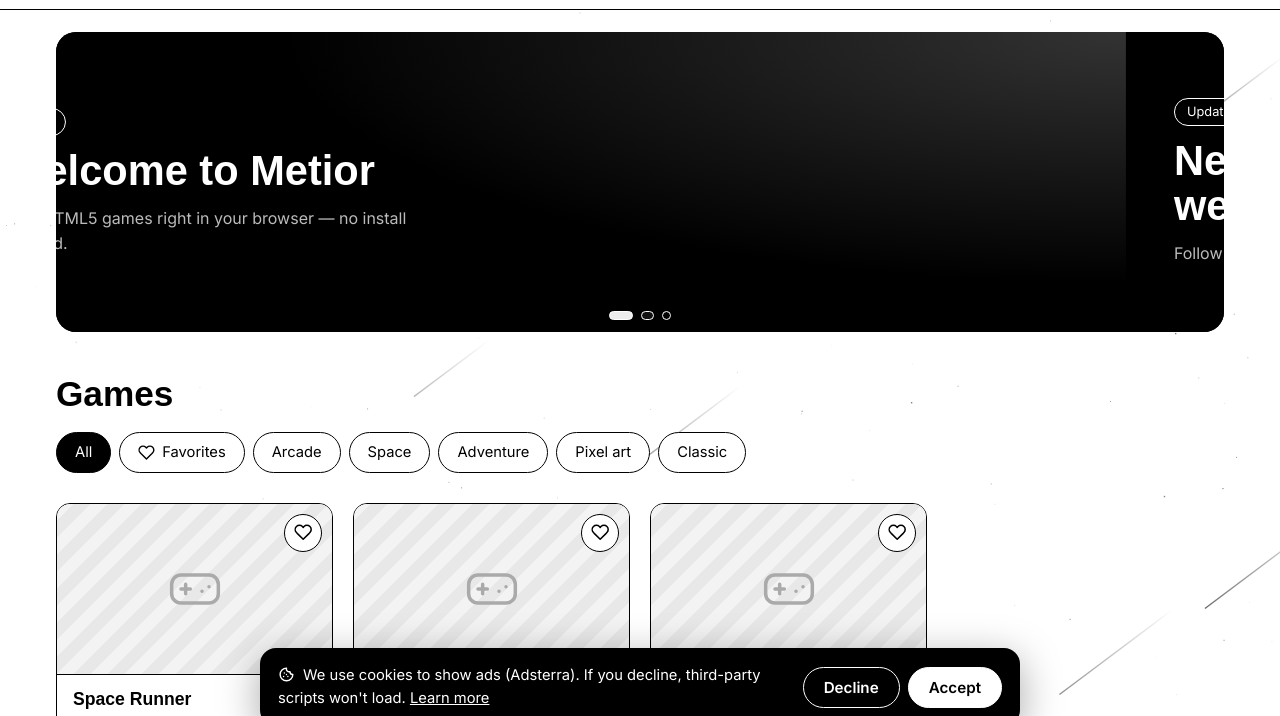
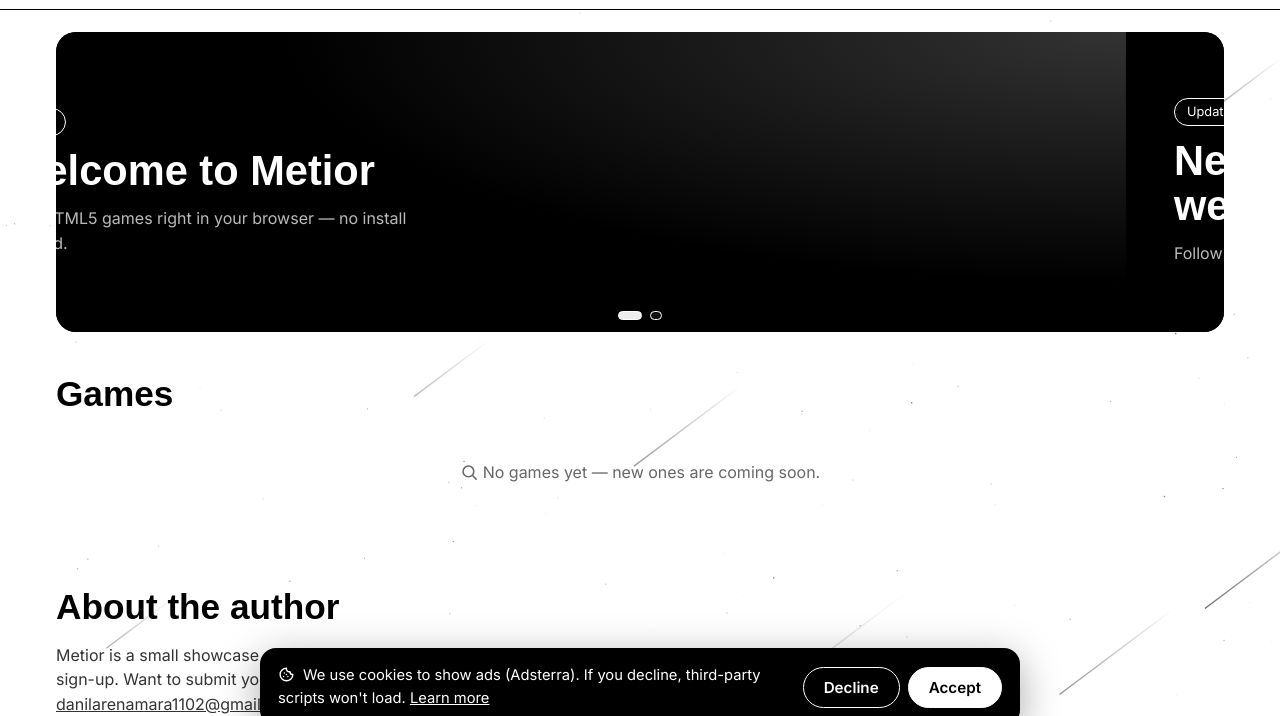
Before and after one commit to dipodev20/Metior-mini-app, a plain HTML site: page index.html in a window 1280 px wide. Shown: the part 62-778 px from the top of the page. Drawn offline with Linux system fonts and the light colour scheme; a web font is replaced by a local one.

Commit message:
Add files via upload

```diff
--- a/index.html
+++ b/index.html
@@ -27,8 +27,6 @@
   <button id="menuBtn" class="burger" data-t-aria="menu_aria" aria-expanded="false" aria-controls="drawer"><svg class="ico burger-ico" viewBox="0 0 24 24" aria-hidden="true"><line x1="4" y1="6" x2="20" y2="6"/><line x1="4" y1="12" x2="20" y2="12"/><line x1="4" y1="18" x2="20" y2="18"/></svg></button>
 </header>
 
-<!-- Верхний рекламный слот. Коды Adsterra лежат в script.js (const ADS) и грузятся только после «Принять» -->
-<div class="ad" id="adTop"></div>
 
 <main>
   <section class="slider" id="slider" data-t-aria="news_aria" aria-roledescription="carousel">
--- a/script.js
+++ b/script.js
@@ -3,9 +3,8 @@
 /* ================= DATA — edit here ================= */
 // id: latin letters, digits, dashes. tags: keys from TAGS below (or any plain text).
 const GAMES = [
-  { id: 'space-runner', title: 'Space Runner', author: 'Your name', tags: ['arcade', 'space'], cover: '', url: 'games/space-runner/index.html' },
-  { id: 'pixel-dungeon', title: 'Pixel Dungeon', author: 'Your name', tags: ['adventure', 'pixel'], cover: '', url: 'games/pixel-dungeon/index.html' },
-  { id: 'neon-snake', title: 'Neon Snake', author: 'Your name', tags: ['arcade', 'classic'], cover: '', url: 'games/neon-snake/index.html' }
+  // Пример — скопируйте строку без «//», поправьте и добавьте через запятую:
+  // { id: 'my-game', title: 'My Game', author: 'Daniel Rysbekov', tags: ['arcade'], cover: 'games/my-game/cover.png', url: 'games/my-game/index.html' },
 ];
 const TAGS = {
   arcade: { en: 'Arcade', ru: 'Аркада' }, space: { en: 'Space', ru: 'Космос' },
@@ -16,7 +15,7 @@ const TAGS = {
 const NEWS = [
   { tag: { en: 'News', ru: 'Новости' }, title: { en: 'Welcome to Metior', ru: 'Добро пожаловать в Metior' }, text: { en: 'Play HTML5 games right in your browser — no install needed.', ru: 'Играйте в HTML5-игры прямо в браузере — без установки.' }, href: '#games' },
   { tag: { en: 'Update', ru: 'Обновление' }, title: { en: 'New games every week', ru: 'Новые игры каждую неделю' }, text: { en: 'Follow the catalog: we add fresh projects.', ru: 'Следите за каталогом: добавляем свежие проекты.' }, href: '#games' },
-  { tag: { en: 'Ad', ru: 'Реклама' }, title: { en: 'Spot for an ad landing', ru: 'Место под рекламный лендинг' }, text: { en: 'Replace the link and text of this slide with a partner offer.', ru: 'Замените ссылку и текст этого слайда на оффер партнёра.' }, href: '#', ad: true }
+  { adSlide: true } // рекламный слайд: показывается только после «Принять»
 ];
 // Реклама Adsterra (коды из кабинета). Грузится ТОЛЬКО после «Принять» в cookie-баннере.
 const ADS = {
@@ -43,7 +42,7 @@ const I18N = {
     rights: 'Games belong to their authors.', cookie_settings: 'Cookie settings',
     cookie_text: "We use cookies to show ads (Adsterra). If you decline, third-party scripts won't load.",
     learn_more: 'Learn more', decline: 'Decline', accept: 'Accept', language: 'Language',
-    news_aria: 'News and announcements', close: 'Close', slide: 'Slide', ad_label: 'Advertisement'
+    news_aria: 'News and announcements', close: 'Close', slide: 'Slide', ad_label: 'Advertisement', coming_soon: 'No games yet — new ones are coming soon.'
   },
   ru: {
     title_home: 'Metior — HTML5-игры в браузере', title_privacy: 'Политика конфиденциальности — Metior',
@@ -57,7 +56,7 @@ const I18N = {
     rights: 'Игры принадлежат их авторам.', cookie_settings: 'Настройки cookie',
     cookie_text: 'Мы используем cookie для показа рекламы (Adsterra). Если откажетесь, сторонние скрипты загружаться не будут.',
     learn_more: 'Подробнее', decline: 'Отклонить', accept: 'Принять', language: 'Язык',
-    news_aria: 'Новости и анонсы', close: 'Закрыть', slide: 'Слайд', ad_label: 'Реклама'
+    news_aria: 'Новости и анонсы', close: 'Закрыть', slide: 'Слайд', ad_label: 'Реклама', coming_soon: 'Игр пока нет — скоро появятся новые.'
   }
 };
 const LKEY = 'metior_lang';
@@ -142,6 +141,7 @@ const KEY = 'metior_consent';
 const getConsent = () => { try { return localStorage.getItem(KEY); } catch { return null; } };
 const setConsent = v => { try { localStorage.setItem(KEY, v); } catch { /* приватный режим */ } };
 let adsLoaded = false;
+let rebuildSlider = null; // пересборка слайдера, когда появился рекламный слайд
 
 // Баннер грузится в изолированном iframe (у каждого свой atOptions, без доступа к странице).
 function adFrame(b) {
@@ -164,7 +164,9 @@ function adLabel() {
 function fillSlot(sel, b) {
   const s = $(sel);
   if (!s) return;
-  s.replaceChildren(adLabel(), adFrame(b));
+  const bx = el('div', 'ad-box');
+  bx.append(adFrame(b));
+  s.replaceChildren(adLabel(), bx);
   s.classList.add('on');
 }
 function addScript(src, opts) {
@@ -177,10 +179,9 @@ function addScript(src, opts) {
 
 // Загружает рекламу ТОЛЬКО если пользователь нажал «Принять». Только на главной (там есть слоты).
 function loadAds() {
-  if (adsLoaded || getConsent() !== 'granted' || !$('#adTop')) return;
+  if (adsLoaded || getConsent() !== 'granted' || !$('#adBottom')) return;
   adsLoaded = true;
-  fillSlot('#adTop', innerWidth >= 768 ? ADS.banners['728x90'] : ADS.banners['320x50']);
-  fillSlot('#adBottom', ADS.banners['300x250']);
+  fillSlot('#adBottom', innerWidth >= 768 ? ADS.banners['300x250'] : ADS.banners['320x50']);
   const n = $('#adNative');
   if (n) {
     const box = document.createElement('div');
@@ -189,6 +190,7 @@ function loadAds() {
     n.classList.add('on');
     addScript(ADS.native.src);
   }
+  if (rebuildSlider) rebuildSlider(); // рекламный слайд появляется в слайдере сверху
   addScript(ADS.social); // Social Bar
 }
 
@@ -233,11 +235,19 @@ function initSlider() {
   let i = 0, timer = null;
   function build() {
     track.replaceChildren(); dots.replaceChildren();
-    NEWS.forEach((n, k) => {
-      const a = el('a', 'slide');
-      a.href = n.href;
-      if (n.ad) { a.target = '_blank'; a.rel = 'noopener noreferrer sponsored'; }
-      a.append(el('span', 'tag', L(n.tag)), el('h3', '', L(n.title)), el('p', '', L(n.text)));
+    NEWS.filter(n => !n.adSlide || adsLoaded).forEach((n, k) => {
+      let a;
+      if (n.adSlide) {
+        a = el('div', 'slide slide-ad');
+        const bx = el('div', 'ad-box');
+        bx.append(adFrame(innerWidth >= 768 ? ADS.banners['728x90'] : ADS.banners['300x250']));
+        a.append(adLabel(), bx);
+      } else {
+        a = el('a', 'slide');
+        a.href = n.href;
+        if (n.ad) { a.target = '_blank'; a.rel = 'noopener noreferrer sponsored'; }
+        a.append(el('span', 'tag', L(n.tag)), el('h3', '', L(n.title)), el('p', '', L(n.text)));
+      }
       track.append(a);
       const d = el('button');
       d.type = 'button';
@@ -248,7 +258,8 @@ function initSlider() {
     go(i);
   }
   function go(n) {
-    i = (n + NEWS.length) % NEWS.length;
+    const cnt = track.children.length || 1;
+    i = (n + cnt) % cnt;
     track.style.transform = 'translateX(' + (-100 * i) + '%)';
     [...dots.children].forEach((d, k) => d.classList.toggle('on', k === i));
   }
@@ -265,6 +276,7 @@ function initSlider() {
     x0 = null;
   });
   langHooks.push(build);
+  rebuildSlider = build;
   build(); restart();
 }
 
@@ -313,7 +325,10 @@ function renderGames() {
     (!activeTag || (activeTag === '__fav' ? isFav(g.id) : g.tags.includes(activeTag))) &&
     (!q || (g.title + ' ' + g.author + ' ' + g.tags.map(tagName).join(' ')).toLowerCase().includes(q)));
   grid.replaceChildren(...list.map(card));
-  $('#empty').hidden = list.length > 0;
+  const em = $('#empty'), msg = em.querySelector('[data-t]');
+  msg.dataset.t = GAMES.length ? 'empty' : 'coming_soon';
+  msg.textContent = t(msg.dataset.t);
+  em.hidden = list.length > 0;
   grid.querySelectorAll('.reveal').forEach(n => io ? io.observe(n) : n.classList.add('in'));
 }
 
@@ -347,6 +362,7 @@ function buildChips() {
 
 function initCatalog() {
   if (!$('#chips')) return;
+  $('#chips').hidden = !GAMES.length;
   buildChips();
   $('#q').addEventListener('input', e => { query = e.target.value; renderGames(); });
   renderGames(); renderRecent();
--- a/style.css
+++ b/style.css
@@ -167,3 +167,10 @@ main{max-width:1200px;margin:0 auto;padding:22px 16px 10px}
 .ad-native{padding:0;margin:10px 0 0}
 .ad-label{display:block;margin-bottom:4px;color:var(--dim);font-size:.7rem}
 .ad iframe{display:block;margin:0 auto}
+.chips[hidden]{display:none}
+
+/* Рекламные блоки со скруглёнными углами */
+.ad-box{display:inline-block;max-width:100%;border-radius:14px;overflow:hidden;line-height:0;background:#fff}
+.ad-native{border-radius:14px;overflow:hidden}
+.slide-ad{align-items:center;justify-content:center;text-align:center;gap:8px;background:#000}
+.slide-ad .ad-label{color:#aaa;margin:0}
```
